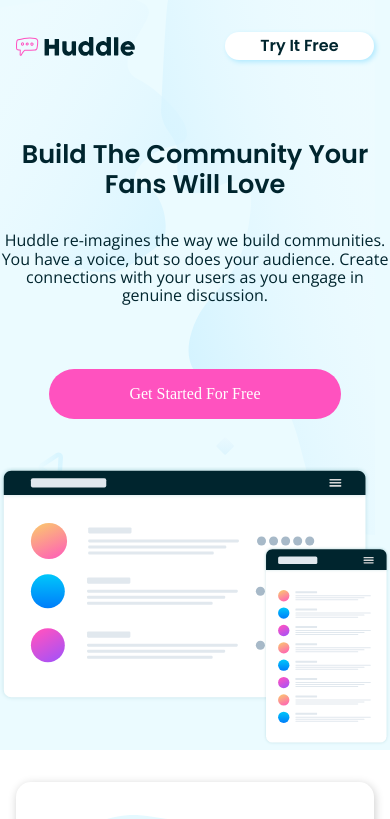
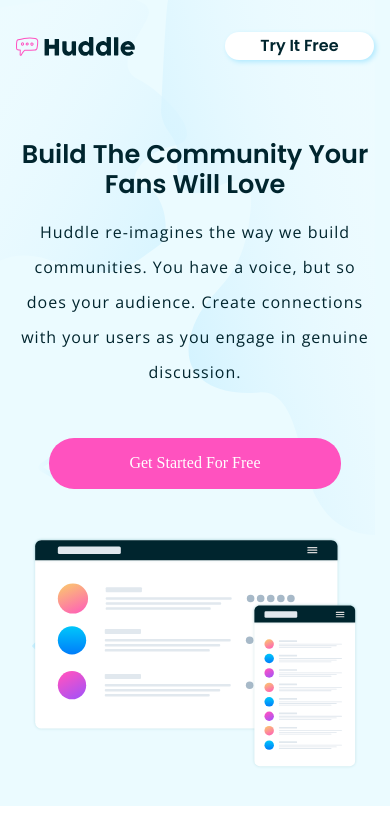
Before and after one commit to jolouie7/huddle-landing-page-challenge, a React (Create React App) app: page / in a window 390 px wide. Shown: the top 819 px of the page. Built offline with nearby package versions, Linux system fonts and the light colour scheme.

Commit message:
finish mobile view by adding more margin on header img

```diff
--- a/src/components/Header.js
+++ b/src/components/Header.js
@@ -1,6 +1,13 @@
-import React from 'react';
+import React from "react";
 import Theme from "../styles/Theme";
-import { Wrapper, Title, Description, CallToAction, Image } from "../styles/HeaderStyles";
+import {
+  Wrapper,
+  Title,
+  Description,
+  CallToAction,
+  ImageWrapper,
+  Image,
+} from "../styles/HeaderStyles";
 import headerImage from "../images/illustration-mockups.svg";
 import Navbar from "../components/NavBar";
 
@@ -19,13 +26,13 @@ const Header = () => {
           <div>
             <CallToAction>Get Started For Free</CallToAction>
           </div>
-          <div>
+          <ImageWrapper>
             <Image src={headerImage} />
-          </div>
+          </ImageWrapper>
         </Wrapper>
       </Theme>
     </div>
   );
-}
+};
 
-export default Header
+export default Header;
--- a/src/styles/FooterCardStyles.js
+++ b/src/styles/FooterCardStyles.js
@@ -11,7 +11,7 @@ export const Wrapper = styled.div`
   z-index: 50;
   position: absolute;
   /* right: 0; */
-  top: -16%;
+  top: -15%;
   background-color: white;
 `;
 
@@ -30,6 +30,6 @@ export const CallToAction = styled.button`
   outline: none;
   border: none;
   padding: 1rem 3rem;
-  margin: 3rem 0;
+  margin: 2rem 0;
   border-radius: 25px;
 `;
--- a/src/styles/FooterStyles.js
+++ b/src/styles/FooterStyles.js
@@ -31,6 +31,7 @@ export const InfoList = styled.ul`
 `
 
 export const InfoDetail = styled.li`
+  font-family: ${props => props.theme.fonts[1]};
   list-style-type: none;
   color: white;
   padding: 1rem;
--- a/src/styles/HeaderStyles.js
+++ b/src/styles/HeaderStyles.js
@@ -1,7 +1,6 @@
 import styled from "styled-components";
 import image from "../images/bg-hero-mobile.svg";
 
-// ! The background image is squished
 export const Wrapper = styled.header`
   display: flex;
   flex-direction: column;
@@ -23,6 +22,9 @@ export const Description = styled.p`
   font-family: ${props => props.theme.fonts[1]};
   font-weight: ${props => props.theme.weights[0]};
   color: ${props => props.theme.colors.veryDarkCyan};
+  margin: 0 1rem;
+  line-height: 35px;
+  letter-spacing: 1px;
 `
 
 export const CallToAction = styled.button`
@@ -36,6 +38,10 @@ export const CallToAction = styled.button`
   border-radius: 25px;
 `
 
+export const ImageWrapper = styled.div`
+  margin: 0 2rem 2rem 2rem;
+`
+
 export const Image = styled.img`
-  max-width: 100%
+  max-width: 100%;
 `
```
